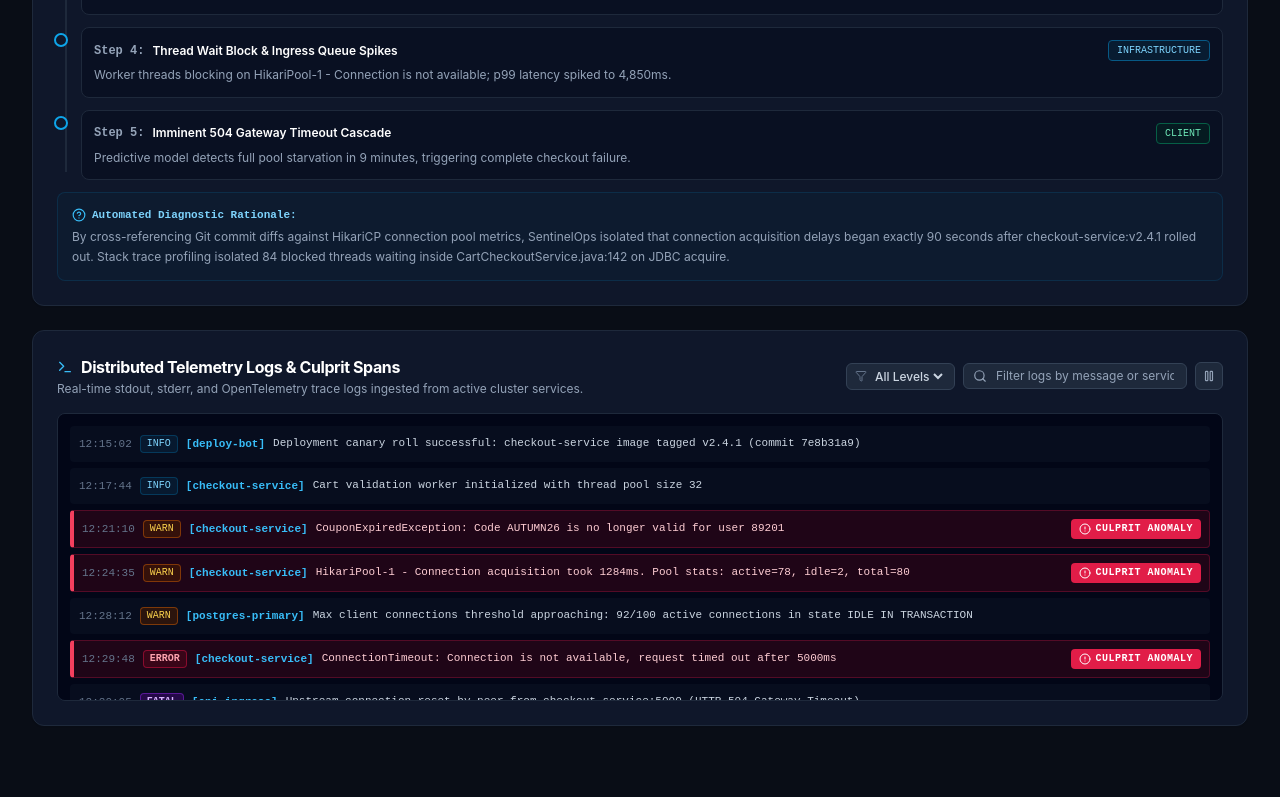
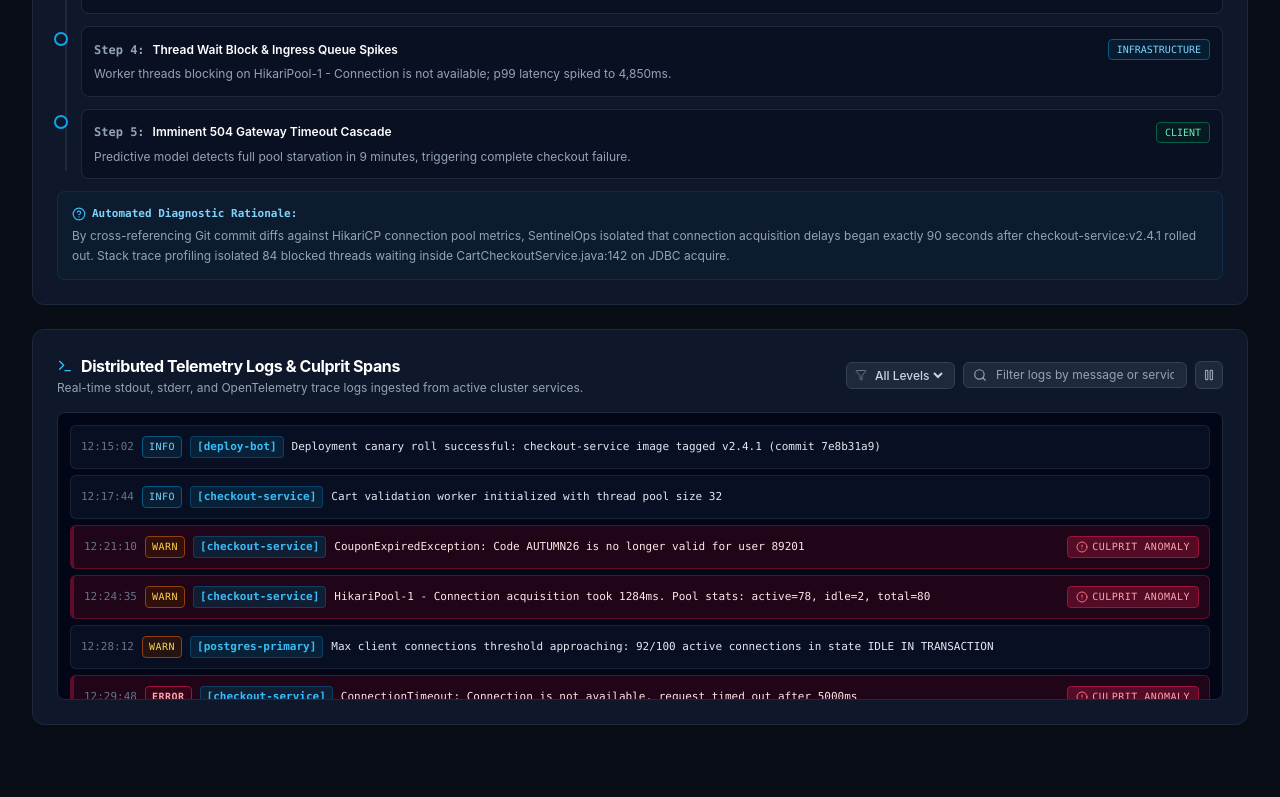
Before and after one commit to RakshamDessai/SentinelOps-AI_Ignition-Hackathon, a Next.js app: page / in a window 1280 px wide. Shown: the part 2000-2797 px from the top of the page. Built offline with nearby package versions, Linux system fonts and the light colour scheme.

Commit message:
fix: resolve light mode log viewer contrast and replace typewriter font with modern Consolas monospace

```diff
--- a/components/LiveLogStream.tsx
+++ b/components/LiveLogStream.tsx
@@ -29,14 +29,14 @@ export const LiveLogStream: React.FC<LogProps> = ({ logs, isRemediated }) => {
   const getLevelBadge = (level: LogEntry['level']) => {
     switch (level) {
       case 'FATAL':
-        return 'bg-purple-100 text-purple-800 dark:bg-purple-950/60 dark:text-purple-300 border-purple-300 dark:border-purple-700/60 font-bold';
+        return 'bg-purple-50 text-purple-700 border-purple-200 dark:bg-purple-950/50 dark:text-purple-300 dark:border-purple-800 font-bold';
       case 'ERROR':
-        return 'bg-rose-100 text-rose-800 dark:bg-rose-950/60 dark:text-rose-300 border-rose-300 dark:border-rose-700/60 font-semibold';
+        return 'bg-rose-50 text-rose-700 border-rose-200 dark:bg-rose-950/50 dark:text-rose-300 dark:border-rose-800 font-semibold';
       case 'WARN':
-        return 'bg-amber-100 text-amber-800 dark:bg-amber-950/60 dark:text-amber-300 border-amber-300 dark:border-amber-700/60 font-medium';
+        return 'bg-amber-50 text-amber-700 border-amber-200 dark:bg-amber-950/50 dark:text-amber-300 dark:border-amber-800 font-medium';
       case 'INFO':
       default:
-        return 'bg-sky-100 text-sky-800 dark:bg-sky-950/40 dark:text-sky-300 border-sky-300 dark:border-sky-700/40';
+        return 'bg-sky-50 text-sky-700 border-sky-200 dark:bg-sky-950/50 dark:text-sky-300 dark:border-sky-800';
     }
   };
 
@@ -92,31 +92,35 @@ export const LiveLogStream: React.FC<LogProps> = ({ logs, isRemediated }) => {
         </div>
       </div>
 
-      {/* Terminal Log Console */}
-      <div className="bg-slate-950 rounded-lg border border-slate-800 p-3 font-mono text-xs max-h-72 overflow-y-auto space-y-1.5">
+      {/* Telemetry Log Stream Container (Adaptive Light/Dark Mode) */}
+      <div className="bg-slate-50 dark:bg-slate-950 rounded-lg border border-slate-200 dark:border-slate-800 p-3 font-mono text-xs max-h-72 overflow-y-auto space-y-1.5 transition-colors duration-200">
         {filteredLogs.map((log) => (
           <div
             key={log.id}
-            className={`p-2 rounded flex flex-col sm:flex-row sm:items-center justify-between gap-2 border transition-all ${
+            className={`p-2.5 rounded-md flex flex-col sm:flex-row sm:items-center justify-between gap-2 border transition-all ${
               log.isCulprit
-                ? 'bg-rose-950/40 border-l-4 border-l-rose-500 border-rose-900/50 text-rose-200'
-                : 'bg-slate-900/40 border-transparent hover:border-slate-800 text-slate-300'
+                ? 'bg-rose-50/90 dark:bg-rose-950/40 border-l-4 border-l-rose-500 border-rose-200 dark:border-rose-900/60 text-rose-950 dark:text-rose-100 shadow-xs'
+                : 'bg-white dark:bg-slate-900/60 border-slate-200/80 dark:border-slate-800/80 hover:border-slate-300 dark:hover:border-slate-700 text-slate-800 dark:text-slate-200'
             }`}
           >
-            <div className="flex items-start sm:items-center gap-2">
-              <span className="text-slate-500 text-[11px] shrink-0 font-mono">{log.timestamp}</span>
-              <span className={`text-[10px] px-1.5 py-0.2 rounded border uppercase font-mono ${getLevelBadge(log.level)}`}>
+            <div className="flex items-start sm:items-center gap-2 flex-1 min-w-0">
+              <span className="text-slate-400 dark:text-slate-500 text-[11px] shrink-0 font-mono">
+                {log.timestamp}
+              </span>
+              <span className={`text-[10px] px-1.5 py-0.5 rounded border uppercase font-mono tracking-wider shrink-0 ${getLevelBadge(log.level)}`}>
                 {log.level}
               </span>
-              <span className="text-sky-400 font-semibold shrink-0 text-[11px] font-mono">
+              <span className="text-sky-700 dark:text-sky-400 font-semibold shrink-0 text-[11px] font-mono bg-sky-50 dark:bg-sky-950/60 px-1.5 py-0.5 rounded border border-sky-200/80 dark:border-sky-800/60">
                 [{log.service}]
               </span>
-              <span className="leading-snug break-all font-mono text-[11px]">{log.message}</span>
+              <span className="leading-snug break-all font-mono text-[11px] select-text">
+                {log.message}
+              </span>
             </div>
 
             {log.isCulprit && (
-              <span className="shrink-0 px-2 py-0.5 rounded bg-rose-600 text-white font-semibold text-[10px] uppercase tracking-wider self-start sm:self-auto flex items-center gap-1 shadow-xs">
-                <AlertCircle className="w-3 h-3" />
+              <span className="shrink-0 px-2 py-0.5 rounded bg-rose-100 dark:bg-rose-900/50 text-rose-700 dark:text-rose-300 border border-rose-200 dark:border-rose-800 font-medium text-[10px] uppercase tracking-wider self-start sm:self-auto flex items-center gap-1 font-mono">
+                <AlertCircle className="w-3 h-3 text-rose-600 dark:text-rose-400" />
                 Culprit Anomaly
               </span>
             )}
@@ -124,12 +128,12 @@ export const LiveLogStream: React.FC<LogProps> = ({ logs, isRemediated }) => {
         ))}
 
         {isRemediated && (
-          <div className="p-2 rounded bg-emerald-950/40 border border-emerald-800/60 text-emerald-300 text-xs flex items-center gap-2">
-            <span className="text-slate-500">{new Date().toTimeString().split(' ')[0]}</span>
-            <span className="px-1.5 py-0.2 rounded bg-emerald-900/60 text-emerald-300 border border-emerald-700/60 font-semibold uppercase text-[10px]">
+          <div className="p-2.5 rounded-md bg-emerald-50 dark:bg-emerald-950/40 border border-emerald-200 dark:border-emerald-800/60 text-emerald-800 dark:text-emerald-200 text-xs flex items-center gap-2">
+            <span className="text-slate-400 dark:text-slate-500 text-[11px]">{new Date().toTimeString().split(' ')[0]}</span>
+            <span className="px-1.5 py-0.5 rounded bg-emerald-100 text-emerald-800 dark:bg-emerald-900/60 dark:text-emerald-300 border border-emerald-200 dark:border-emerald-700 font-semibold uppercase text-[10px] font-mono">
               RECOVERY
             </span>
-            <span className="text-[11px]">Autonomous mitigation synchronized. Cluster health check status: 200 OK.</span>
+            <span className="text-[11px] font-mono">Autonomous mitigation verified. Cluster health check status: 200 OK.</span>
           </div>
         )}
       </div>
--- a/components/RemediationModal.tsx
+++ b/components/RemediationModal.tsx
@@ -228,24 +228,24 @@ Generated autonomously by SentinelOps AI Incident Intelligence Platform`;
               </div>
 
               {terminalLogs.length > 0 && (
-                <div className="mt-4 bg-slate-950 rounded-lg p-3.5 border border-slate-800 font-mono text-xs space-y-1">
-                  <div className="flex items-center justify-between pb-2 border-b border-slate-800 text-slate-500 text-[11px]">
-                    <span className="flex items-center gap-1.5">
-                      <Terminal className="w-3.5 h-3.5 text-sky-400" />
+                <div className="mt-4 bg-slate-100 dark:bg-slate-950 rounded-lg p-3.5 border border-slate-200 dark:border-slate-800 font-mono text-xs space-y-1 transition-colors">
+                  <div className="flex items-center justify-between pb-2 border-b border-slate-200 dark:border-slate-800 text-slate-500 text-[11px]">
+                    <span className="flex items-center gap-1.5 font-medium">
+                      <Terminal className="w-3.5 h-3.5 text-sky-600 dark:text-sky-400" />
                       Cluster Mitigation Log
                     </span>
-                    <span className="text-emerald-400">Kubernetes Active</span>
+                    <span className="text-emerald-700 dark:text-emerald-400 font-medium">Kubernetes Active</span>
                   </div>
-                  <div className="pt-2 space-y-1">
+                  <div className="pt-2 space-y-1 font-mono text-[11px]">
                     {terminalLogs.map((log, i) => (
                       <div
                         key={i}
                         className={
                           log.includes('[SUCCESS]')
-                            ? 'text-emerald-400 font-semibold'
+                            ? 'text-emerald-700 dark:text-emerald-400 font-semibold'
                             : log.includes('Executing:')
-                            ? 'text-sky-300'
-                            : 'text-slate-400'
+                            ? 'text-sky-700 dark:text-sky-300 font-medium'
+                            : 'text-slate-700 dark:text-slate-400'
                         }
                       >
                         {log}
--- a/tailwind.config.ts
+++ b/tailwind.config.ts
@@ -41,8 +41,8 @@ const config: Config = {
         },
       },
       fontFamily: {
-        mono: ['JetBrains Mono', 'Fira Code', 'Courier New', 'monospace'],
-        sans: ['Inter', 'system-ui', 'sans-serif'],
+        mono: ['Consolas', 'Monaco', 'ui-monospace', 'SFMono-Regular', '"Segoe UI Mono"', 'monospace'],
+        sans: ['-apple-system', 'BlinkMacSystemFont', '"Segoe UI"', 'Roboto', 'Helvetica', 'Arial', 'sans-serif'],
       },
       animation: {
         'pulse-slow': 'pulse 3s cubic-bezier(0.4, 0, 0.6, 1) infinite',
```
